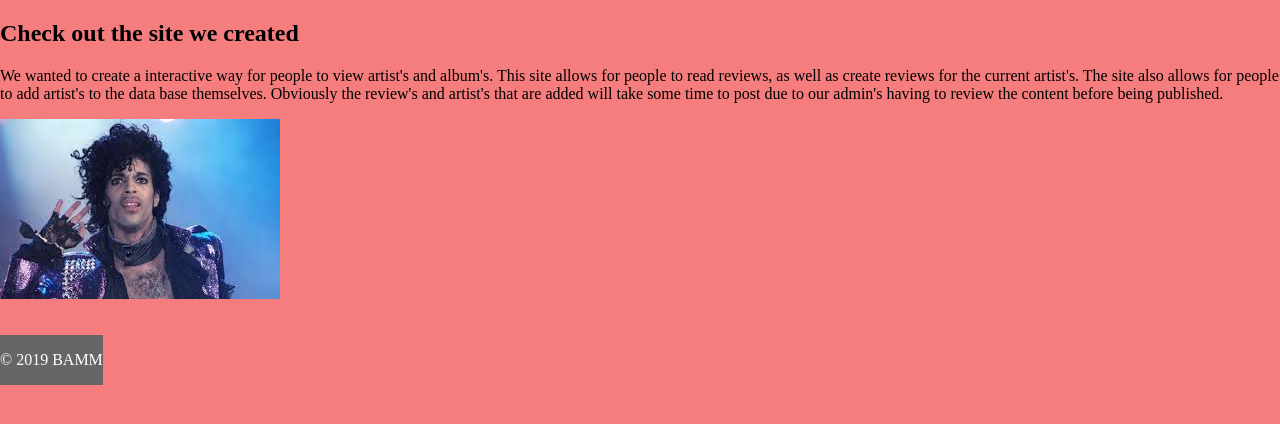
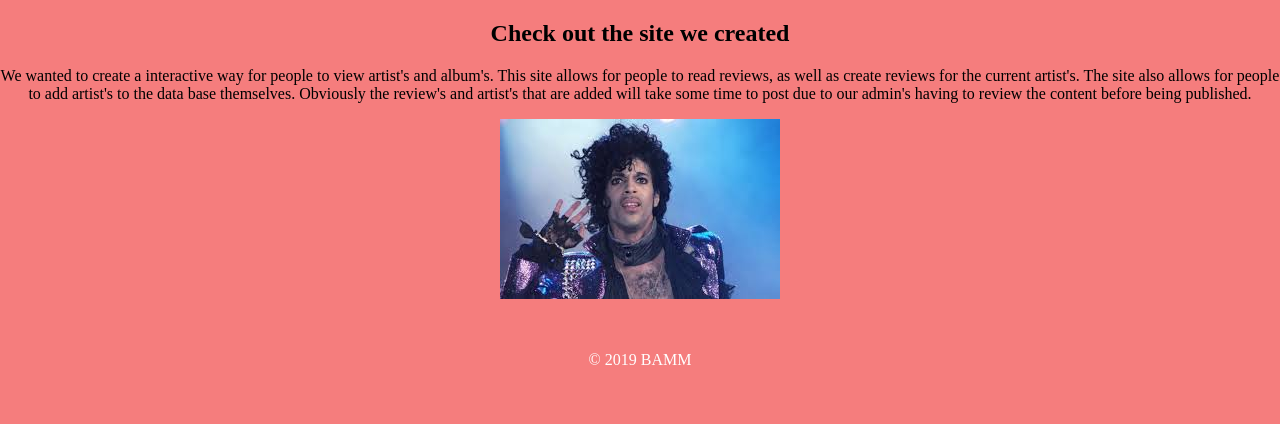
Before and after one commit to AJ-Ferguson123/BAMM, a plain HTML site: page index.html in a window 1280 px wide. Drawn offline with Linux system fonts and the light colour scheme.

Commit message:
changed css

```diff
--- a/style/stylesheet.css
+++ b/style/stylesheet.css
@@ -1,11 +1,4 @@
-.head {
 
-    margin: 0;
-    padding: 0;
-    max-width: 100%;
-
-
-}
 
 body{
     margin: 0;
@@ -13,6 +6,16 @@ body{
     background-color: rgb(245, 125, 125);
 }
 
+.head {
+
+    margin: 0;
+    padding: 0;
+    max-width: 100%;
+    text-align: center;
+
+
+
+}
 
 nav {
     position: fixed;
@@ -35,10 +38,10 @@ nav a hover{
     background:#fff;
 }
 footer{
-    position: fixed;
+
     margin-top: 2em;
     margin-bottom:1em;
-    background:#666;
+
     color:#fff;
     padding: 1em 0;
     text-align: center;
```
